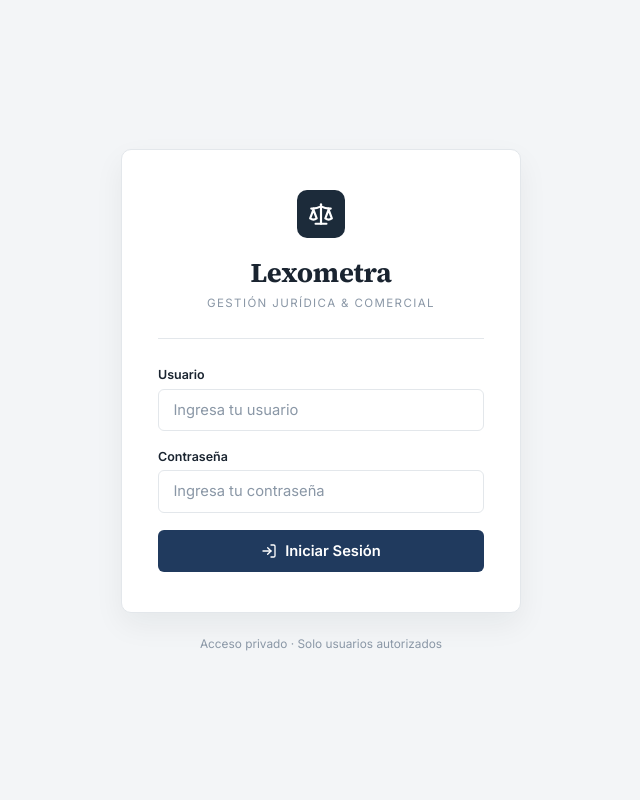
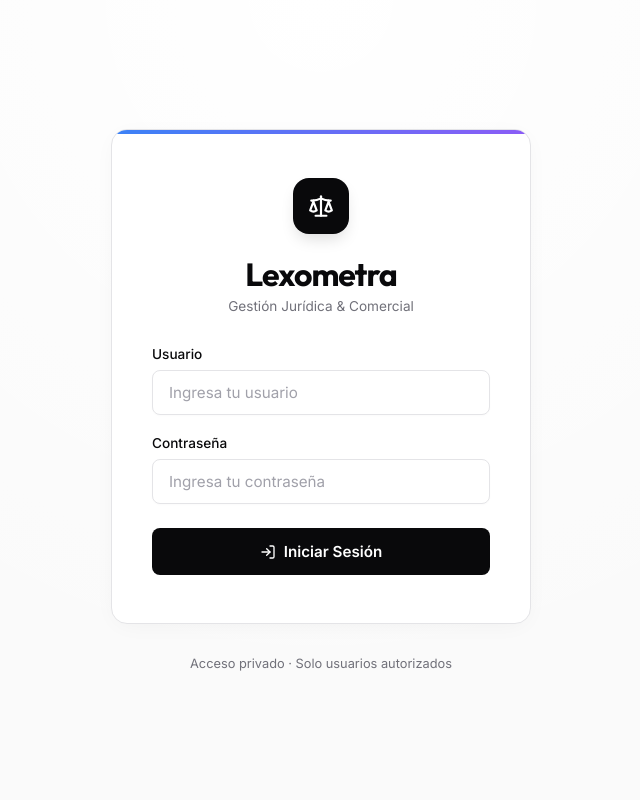
Before and after one commit to andres9119/lexometra, a Django app: page /login/ in a window 1280 px wide. Shown: the whole page, without its empty margins (319-959 px from the left). Run offline with Django 5.2, Linux system fonts and the light colour scheme.

Commit message:
Mejoras visuales en login.html

```diff
--- a/lexometra/templates/usuarios/login.html
+++ b/lexometra/templates/usuarios/login.html
@@ -7,26 +7,25 @@
     <meta name="description" content="Acceso privado al sistema de gestión jurídica y comercial Lexometra">
     <link rel="preconnect" href="https://fonts.googleapis.com">
     <link rel="preconnect" href="https://fonts.gstatic.com" crossorigin>
-    <link href="https://fonts.googleapis.com/css2?family=Source+Serif+4:opsz,wght@8..60,400;8..60,600;8..60,700&family=Inter:wght@400;500;600;700&display=swap" rel="stylesheet">
+    <link href="https://fonts.googleapis.com/css2?family=Outfit:wght@400;500;600;700&family=Inter:wght@400;500;600&display=swap" rel="stylesheet">
     <script src="https://unpkg.com/lucide@latest"></script>
     <style>
         *, *::before, *::after { box-sizing: border-box; margin: 0; padding: 0; }
 
         :root {
-            --brand: #1C2B3A;
-            --brand-2: #24394D;
-            --accent: #203A5E;
-            --ink: #1A2430;
-            --muted: #5C6B7A;
-            --muted-2: #8A97A6;
-            --bg: #F3F5F7;
-            --surface: #FFFFFF;
-            --line: #E3E7EB;
-            --danger: #B23B3B;
-            --danger-bg: #FBECEC;
-            --danger-border: #EFC4C4;
-            --font-display: 'Source Serif 4', Georgia, serif;
-            --font-body: 'Inter', system-ui, sans-serif;
+            --brand: #09090b;
+            --accent: #000000;
+            --ink: #09090b;
+            --muted: #71717a;
+            --muted-2: #a1a1aa;
+            --bg: #fafafa;
+            --surface: #ffffff;
+            --line: #e4e4e7;
+            --danger: #ef4444;
+            --danger-bg: #fef2f2;
+            --danger-border: #fca5a5;
+            --font-display: 'Outfit', sans-serif;
+            --font-body: 'Inter', sans-serif;
         }
 
         body {
@@ -39,61 +38,74 @@
             justify-content: center;
             padding: 1rem;
             -webkit-font-smoothing: antialiased;
+            background-image: radial-gradient(circle at 50% 0%, #ffffff 0%, transparent 70%);
         }
 
         .login-wrapper {
             width: 100%;
-            max-width: 400px;
+            max-width: 420px;
         }
 
         .login-card {
             background: var(--surface);
             border: 1px solid var(--line);
-            border-radius: 10px;
-            padding: 2.5rem 2.25rem;
-            box-shadow: 0 12px 30px rgba(16,26,36,0.06);
+            border-radius: 16px;
+            padding: 3rem 2.5rem;
+            box-shadow: 0 4px 24px -6px rgba(0,0,0,0.05);
+            position: relative;
+            overflow: hidden;
+        }
+
+        /* Subtle top highlight */
+        .login-card::before {
+            content: '';
+            position: absolute;
+            top: 0; left: 0; right: 0;
+            height: 4px;
+            background: linear-gradient(90deg, #3b82f6, #8b5cf6);
         }
 
         .login-logo {
             text-align: center;
-            margin-bottom: 1.75rem;
+            margin-bottom: 2rem;
         }
         .login-logo .mark {
-            width: 48px; height: 48px;
-            margin: 0 auto 1rem;
-            border-radius: 10px;
+            width: 56px; height: 56px;
+            margin: 0 auto 1.25rem;
+            border-radius: 16px;
             background: var(--brand);
             color: #FFFFFF;
             display: flex; align-items: center; justify-content: center;
+            box-shadow: 0 8px 16px -4px rgba(0,0,0,0.15);
         }
         .login-logo h1 {
             font-family: var(--font-display);
-            font-size: 1.7rem;
+            font-size: 2rem;
             font-weight: 700;
             color: var(--ink);
-            letter-spacing: -0.01em;
+            letter-spacing: -0.03em;
+            margin-bottom: 0.25rem;
         }
         .login-logo p {
-            font-size: 0.72rem;
-            color: var(--muted-2);
-            margin-top: 0.35rem;
-            letter-spacing: 0.12em;
-            text-transform: uppercase;
+            font-size: 0.85rem;
+            color: var(--muted);
+            font-weight: 400;
         }
 
         .divider {
             height: 1px;
             background: var(--line);
             margin: 1.5rem 0 1.75rem;
+            display: none; /* Removed for a cleaner look */
         }
 
-        .form-group { margin-bottom: 1.1rem; }
+        .form-group { margin-bottom: 1.25rem; }
         label {
             display: block;
-            font-size: 0.78rem;
-            font-weight: 600;
+            font-size: 0.85rem;
+            font-weight: 500;
             color: var(--ink);
-            margin-bottom: 0.4rem;
+            margin-bottom: 0.5rem;
         }
 
         input[type="text"],
@@ -101,59 +113,65 @@
             width: 100%;
             background: var(--surface);
             border: 1px solid var(--line);
-            border-radius: 6px;
-            padding: 0.7rem 0.9rem;
+            border-radius: 8px;
+            padding: 0.75rem 1rem;
             color: var(--ink);
-            font-size: 0.92rem;
+            font-size: 0.95rem;
             font-family: var(--font-body);
-            transition: border-color 0.15s, box-shadow 0.15s;
+            transition: all 0.2s ease;
             outline: none;
+            box-shadow: 0 1px 2px rgba(0,0,0,0.02);
         }
         input[type="text"]:focus,
         input[type="password"]:focus {
-            border-color: var(--accent);
-            box-shadow: 0 0 0 3px rgba(32,58,94,0.08);
+            border-color: var(--ink);
+            box-shadow: 0 0 0 1px var(--ink);
         }
         input::placeholder { color: var(--muted-2); }
 
         .btn-login {
             width: 100%;
-            padding: 0.75rem;
-            background: var(--accent);
+            padding: 0.85rem;
+            background: var(--ink);
             border: none;
-            border-radius: 6px;
+            border-radius: 8px;
             color: #FFFFFF;
-            font-size: 0.92rem;
+            font-size: 0.95rem;
             font-weight: 600;
             font-family: var(--font-body);
             cursor: pointer;
-            transition: background 0.15s;
-            margin-top: 0.5rem;
+            transition: all 0.2s ease;
+            margin-top: 1.5rem;
             display: flex;
             align-items: center;
             justify-content: center;
             gap: 0.5rem;
         }
-        .btn-login:hover { background: var(--brand); }
+        .btn-login:hover {
+            background: #27272a;
+            transform: translateY(-1px);
+            box-shadow: 0 4px 12px rgba(0,0,0,0.1);
+        }
 
         .error-msg {
             background: var(--danger-bg);
             border: 1px solid var(--danger-border);
-            border-radius: 6px;
-            padding: 0.7rem 1rem;
+            border-radius: 8px;
+            padding: 0.75rem 1rem;
             color: var(--danger);
             font-size: 0.85rem;
-            margin-bottom: 1.1rem;
+            margin-bottom: 1.25rem;
             display: flex;
             align-items: center;
             gap: 0.5rem;
+            font-weight: 500;
         }
 
         .footer-text {
             text-align: center;
-            margin-top: 1.5rem;
-            font-size: 0.74rem;
-            color: var(--muted-2);
+            margin-top: 2rem;
+            font-size: 0.8rem;
+            color: var(--muted);
         }
     </style>
 </head>
```
